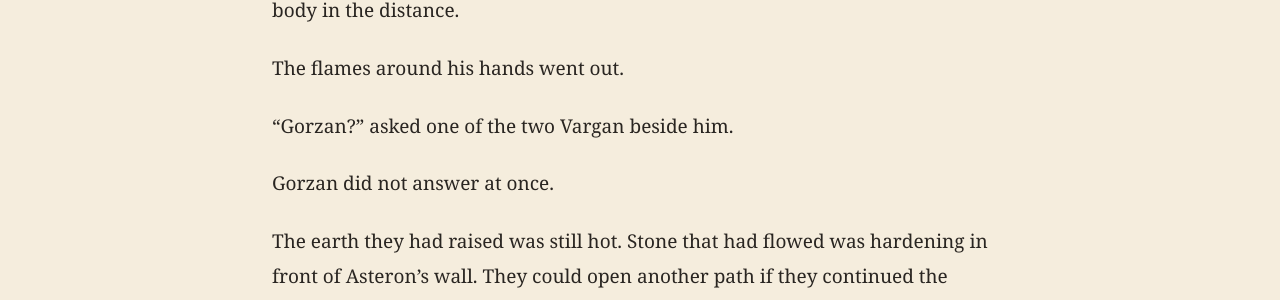
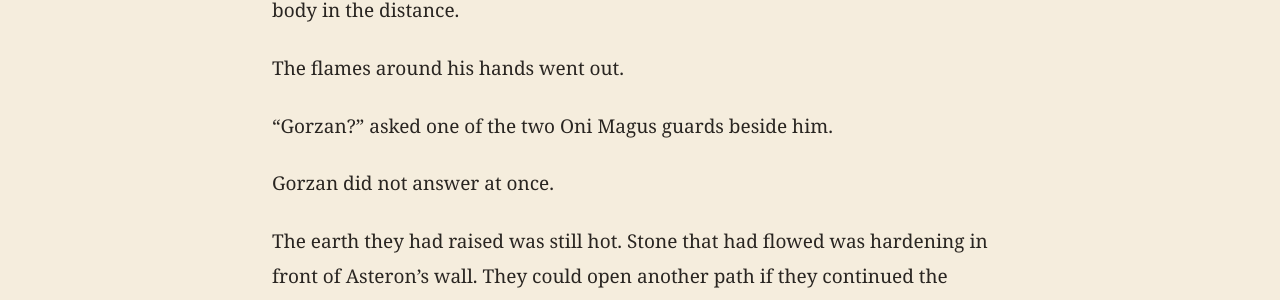
Before and after one commit to Iron-Bloom-Studio/sovereign-of-aethra-novel, a Jekyll site: the page built from _chapters/en/prologue.md, in a window 1280 px wide and 900 px high, scrolled down 52230 px. Shown: the part 147-447 px from the top of the window. Built offline with Jekyll 4.4.1, drawn with Linux system fonts in a browser that asks for light colours.

Commit message:
Remove all Vargan references from prologue (#7)
Replace Gorzan's two Vargan guards with Oni Magus guards (EN/ID).
Do not merge until Putra reviews.

```diff
--- a/_chapters/en/prologue.md
+++ b/_chapters/en/prologue.md
@@ -1744,7 +1744,7 @@ Raizen's body in the distance.
 
 The flames around his hands went out.
 
-"Gorzan?" asked one of the two Vargan beside him.
+"Gorzan?" asked one of the two Oni Magus guards beside him.
 
 Gorzan did not answer at once.
 
```
Also changed, not shown: _chapters/id/prologue.md (+1 -1 lines).
